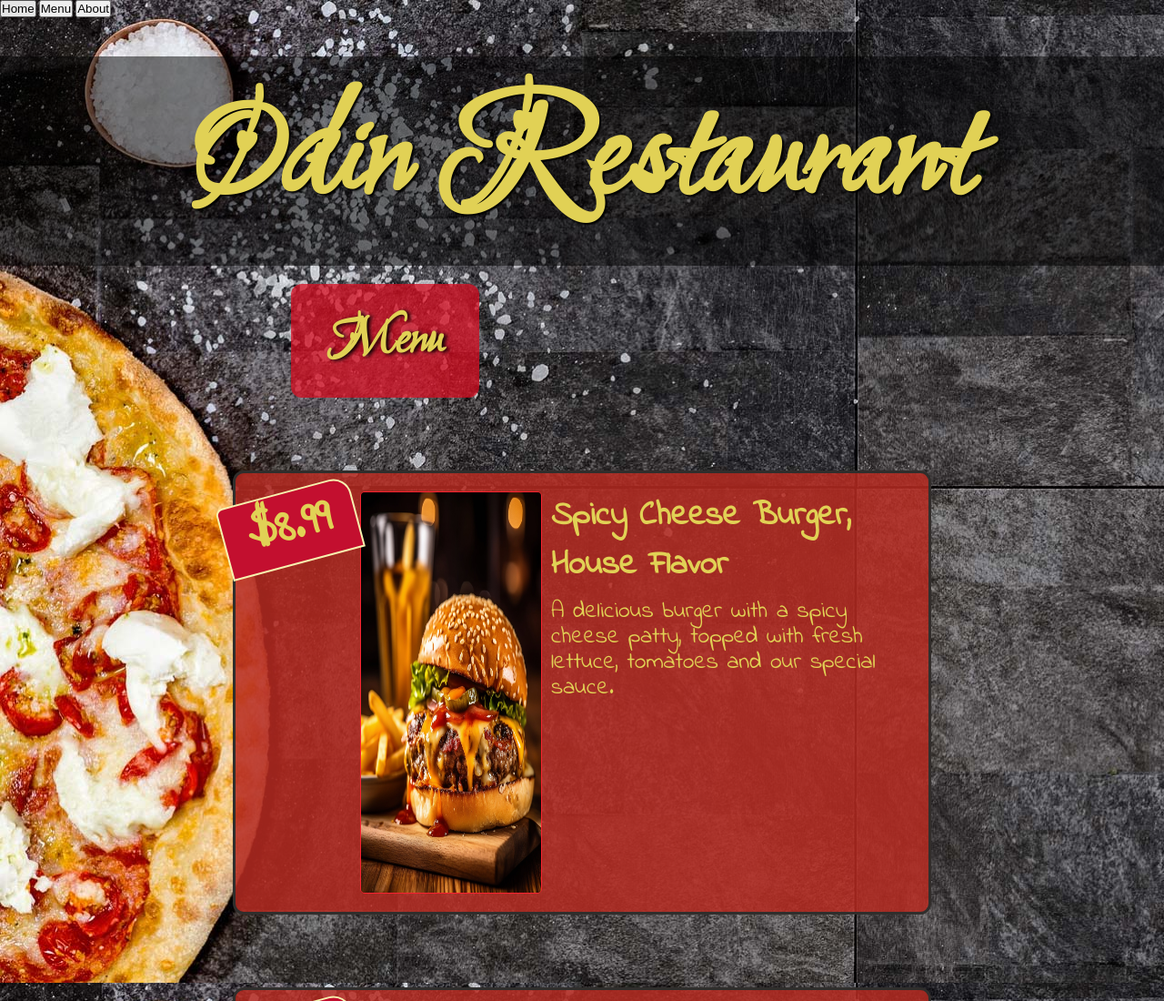
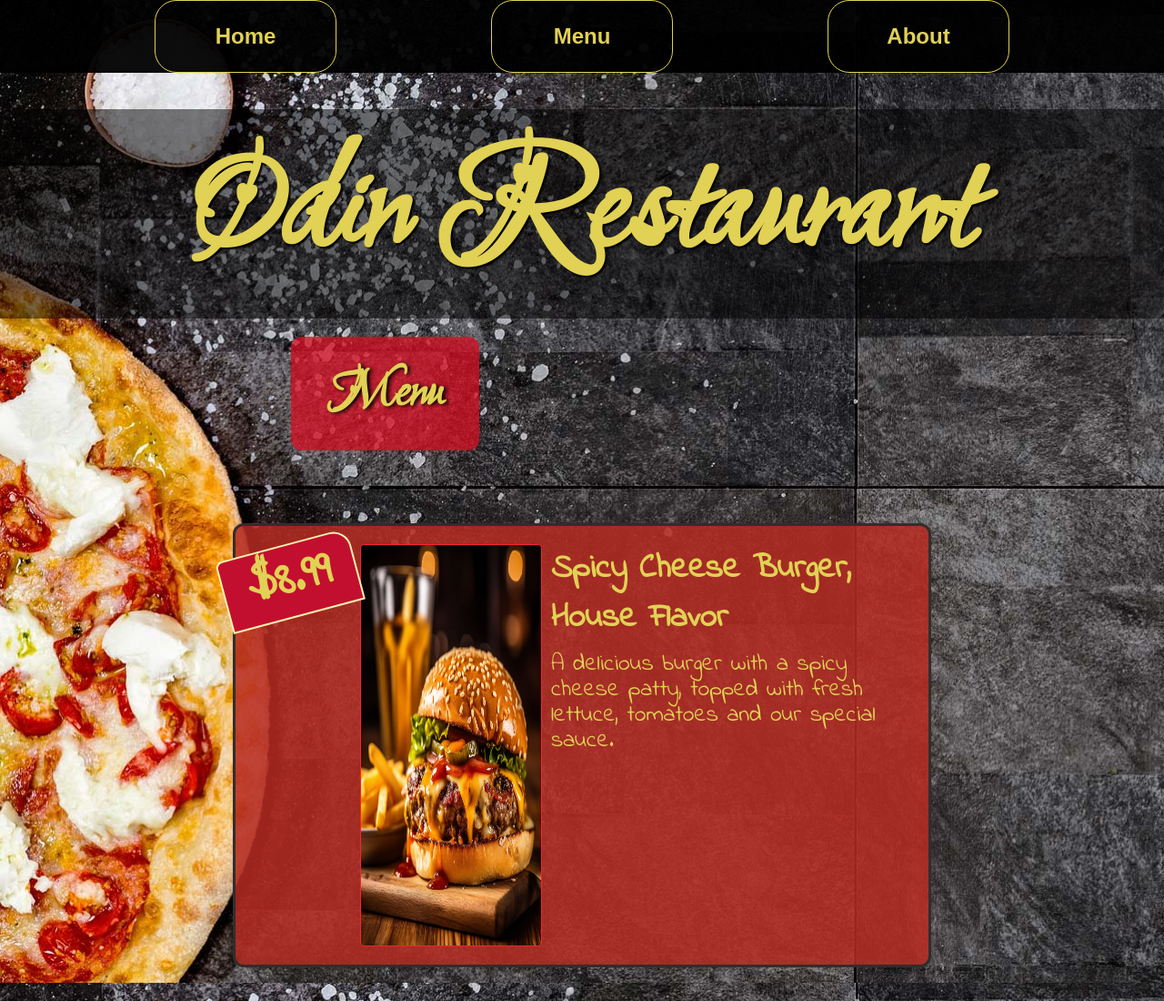
Before and after one commit to voiceinthedark/odin-restaurant-page, a website built with webpack: page src/template.html in a window 1280 px wide. Shown: the top 1100 px of the page at 91% size. Built offline with nearby package versions, Linux system fonts and the light colour scheme.

Commit message:
Add main nav bar
- Added a fixed nav bar
- Refactored code
- Added styling for the nav bar

```diff
--- a/src/content-menu.js
+++ b/src/content-menu.js
@@ -1,6 +1,6 @@
 
 
-function createContentMenu(menuItems) {
+function loadContentMenu(menuItems) {
   const menuPage = document.createElement('article');
   menuPage.classList.add('menu-page');
 
@@ -50,4 +50,4 @@ function createMenuItem(name, description, price, imageUrl){
   return menuItem;
 }
 
-export default createContentMenu;
+export default loadContentMenu;
--- a/src/index.js
+++ b/src/index.js
@@ -1,7 +1,7 @@
 import './assets/462860.jpg'
 import './styles.css'
 import './content-loader.js';
-import createContentMenu from './content-menu.js';
+import loadContentMenu from './content-menu.js';
 import imgPancake from './assets/imgs/foodiesfeed.com_pouring-honey-on-pancakesk.jpg';
 import imgBurger from './assets/imgs/burger.jpg';
 import imgCheeseCake from './assets/imgs/foodiesfeed.com_refreshing-lemon-cheesecake-slice-with-mint-garnish.jpg';
@@ -35,5 +35,5 @@ const menuItems = [
 ];
 
 const content = document.querySelector('#content');
-const menu = createContentMenu(menuItems);
+const menu = loadContentMenu(menuItems);
 content.appendChild(menu);
--- a/src/styles.css
+++ b/src/styles.css
@@ -22,6 +22,7 @@
 
 :root{
   --main-font-color: #e1d155;
+  --height-nav: 80px;
 }
 
 *,
@@ -40,6 +41,30 @@ body {
   font-size: 1rem;
   background-image: url('./assets/462860.jpg');
   background-attachment: fixed;
+  padding-top: var(--height-nav);
+}
+
+.navigation{
+  display: flex;
+  justify-content: space-evenly;
+  width: 100%;
+  height: var(--height-nav);
+  position: fixed;
+  top: 0;
+  z-index: 10;
+  background-color: rgba(0, 0, 0, 0.95);
+
+  button{
+    appearance: none;
+    width: 200px;
+    background-color: transparent;
+    color: var(--main-font-color);
+    border: 1px solid var(--main-font-color);
+    border-radius: 24px;
+    padding: 15px 0px;
+    font-size: 1.5rem;
+    font-weight: bold;
+  }
 }
 
 #content {
--- a/src/template.html
+++ b/src/template.html
@@ -7,7 +7,7 @@
 </head>
 <body>
 	<header>
-		<nav>
+		<nav class="navigation">
 			<button>Home</button>
 			<button>Menu</button>
 			<button>About</button>
```
Also changed, not shown: src/assets/imgs/Main_Nav_Outdoor_Dining_1e32894a-6979-4ccf-89e9-b80a4e4d7838.jpg (added).
